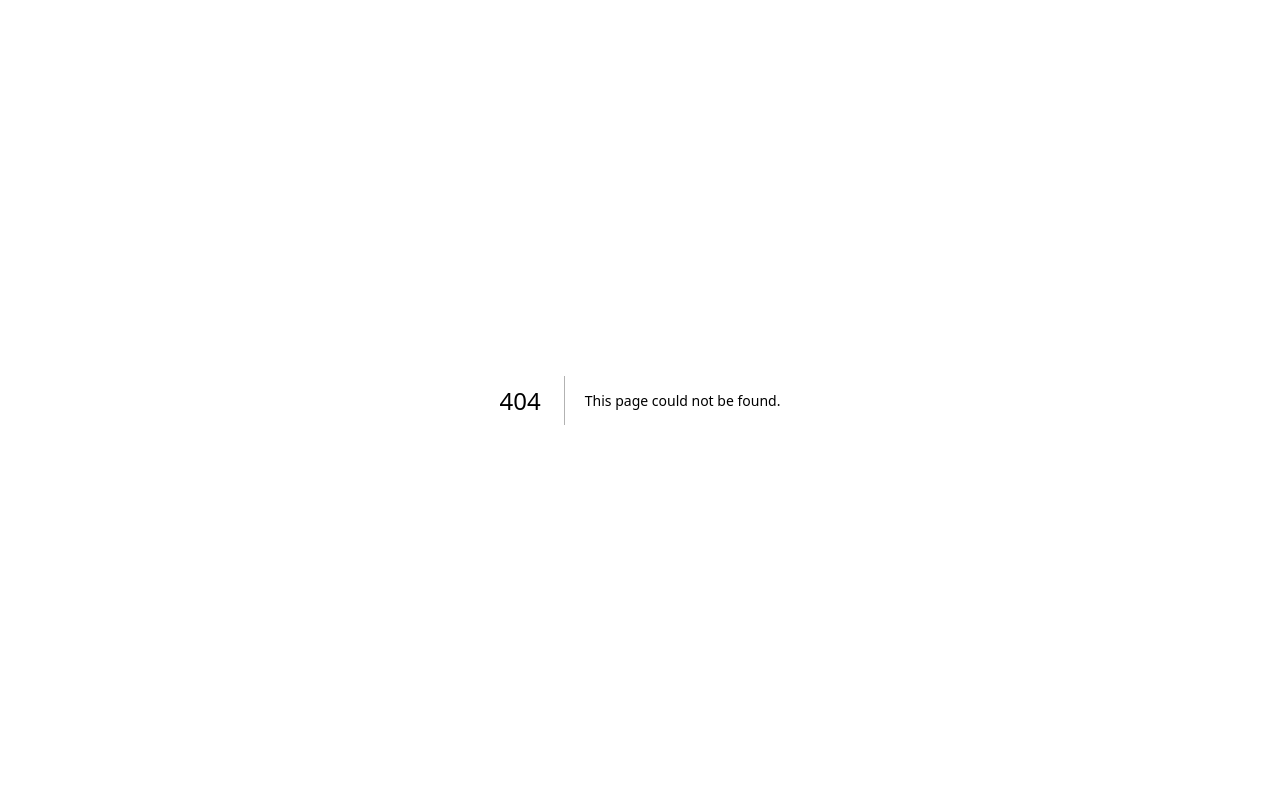
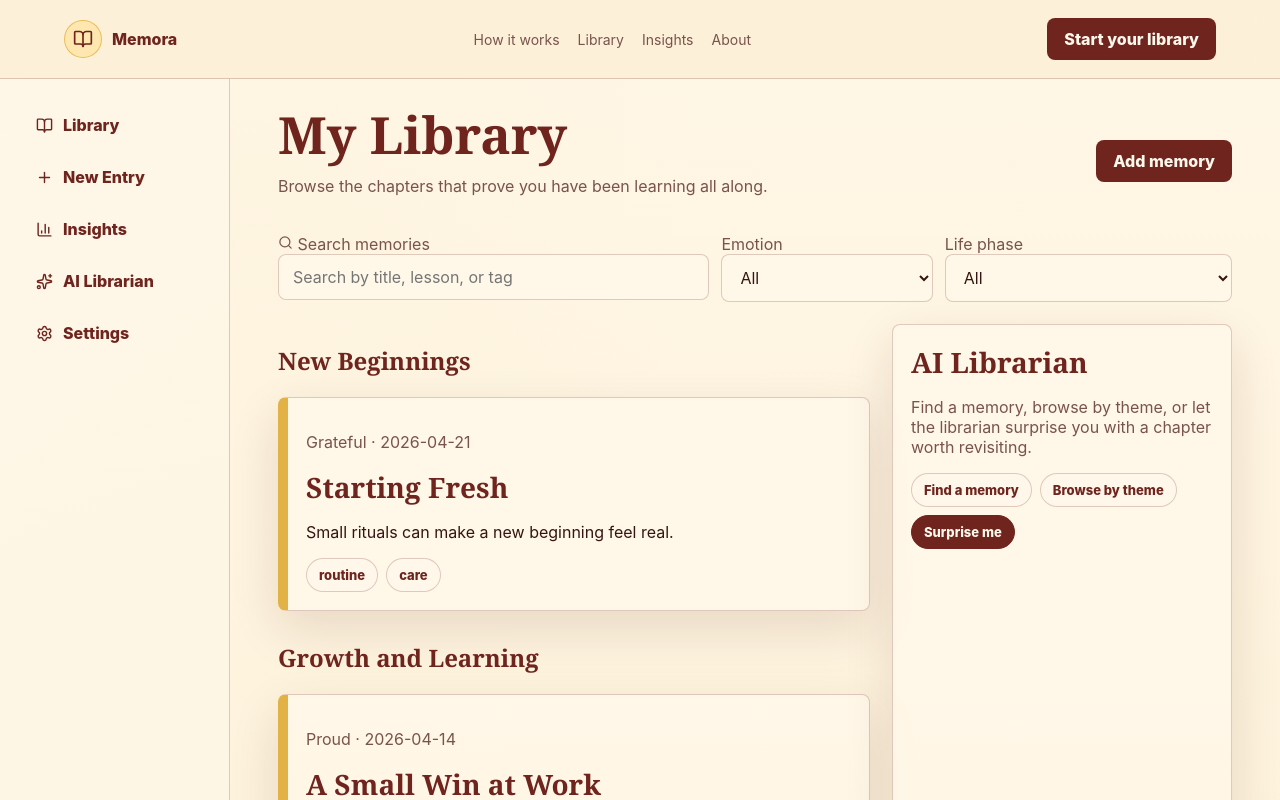
Before and after one commit to KipianiNikoloz/Memora, a Next.js app: page /library in a window 1280 px wide. Before the commit this address had no page. Shown: the top 800 px of the page. Built offline with nearby package versions, Linux system fonts and the light colour scheme.

Commit message:
feat: add library explorer and entry detail

```diff
--- /dev/null
+++ b/app/library/page.tsx
@@ -0,0 +1,99 @@
+"use client";
+
+import Link from "next/link";
+import { Search } from "lucide-react";
+import { useMemo, useState } from "react";
+import { AppChrome } from "@/components/AppChrome";
+import { useMemora } from "@/components/MemoraClient";
+import { emotions, lifePhases } from "@/lib/types";
+
+export default function LibraryPage() {
+  const { entries } = useMemora();
+  const [query, setQuery] = useState("");
+  const [emotion, setEmotion] = useState("All");
+  const [phase, setPhase] = useState("All");
+
+  const filtered = useMemo(() => entries.filter((entry) => {
+    const text = `${entry.title} ${entry.memory} ${entry.lesson} ${entry.tags.join(" ")}`.toLowerCase();
+    return text.includes(query.toLowerCase())
+      && (emotion === "All" || entry.emotion === emotion)
+      && (phase === "All" || entry.lifePhase === phase);
+  }), [emotion, entries, phase, query]);
+
+  const shelves = lifePhases.map((shelf) => ({
+    shelf,
+    entries: filtered.filter((entry) => entry.lifePhase === shelf)
+  })).filter((group) => group.entries.length > 0);
+
+  return (
+    <AppChrome>
+      <div className="row" style={{ justifyContent: "space-between" }}>
+        <div>
+          <h1 className="app-title">My Library</h1>
+          <p className="muted">Browse the chapters that prove you have been learning all along.</p>
+        </div>
+        <Link className="button button-primary" href="/new-entry">Add memory</Link>
+      </div>
+
+      <div className="toolbar" role="search">
+        <label style={{ flex: "1 1 280px" }}>
+          <span className="muted"><Search size={15} /> Search memories</span>
+          <input className="input" value={query} onChange={(event) => setQuery(event.target.value)} placeholder="Search by title, lesson, or tag" />
+        </label>
+        <label>
+          <span className="muted">Emotion</span>
+          <select className="select" value={emotion} onChange={(event) => setEmotion(event.target.value)}>
+            <option>All</option>
+            {emotions.map((item) => <option key={item}>{item}</option>)}
+          </select>
+        </label>
+        <label>
+          <span className="muted">Life phase</span>
+          <select className="select" value={phase} onChange={(event) => setPhase(event.target.value)}>
+            <option>All</option>
+            {lifePhases.map((item) => <option key={item}>{item}</option>)}
+          </select>
+        </label>
+      </div>
+
+      {filtered.length === 0 ? (
+        <div className="panel">
+          <h3>Empty</h3>
+          <p className="muted">Your first shelf is waiting.</p>
+          <Link className="button button-primary" href="/new-entry">Add your first entry</Link>
+        </div>
+      ) : (
+        <div className="split">
+          <div>
+            {shelves.map((group) => (
+              <section key={group.shelf} style={{ marginBottom: 30 }}>
+                <h2 className="display" style={{ color: "var(--burgundy)" }}>{group.shelf}</h2>
+                <div className="entry-grid">
+                  {group.entries.map((entry) => (
+                    <Link className="entry-card" data-emotion={entry.emotion} href={`/entry/${entry.id}`} key={entry.id}>
+                      <p className="muted">{entry.emotion} · {entry.eventDate}</p>
+                      <h3>{entry.title}</h3>
+                      <p>{entry.lesson}</p>
+                      <div className="chip-row">
+                        {entry.tags.map((tag) => <span className="chip" key={tag}>{tag}</span>)}
+                      </div>
+                    </Link>
+                  ))}
+                </div>
+              </section>
+            ))}
+          </div>
+          <aside className="panel">
+            <h3>AI Librarian</h3>
+            <p className="muted">Find a memory, browse by theme, or let the librarian surprise you with a chapter worth revisiting.</p>
+            <div className="chip-row">
+              <Link className="chip" href="/librarian">Find a memory</Link>
+              <Link className="chip" href="/librarian">Browse by theme</Link>
+              <Link className="chip chip-active" href="/librarian">Surprise me</Link>
+            </div>
+          </aside>
+        </div>
+      )}
+    </AppChrome>
+  );
+}
```
Also changed, not shown: app/entry/[id]/page.tsx (added, +53 -0 lines).
